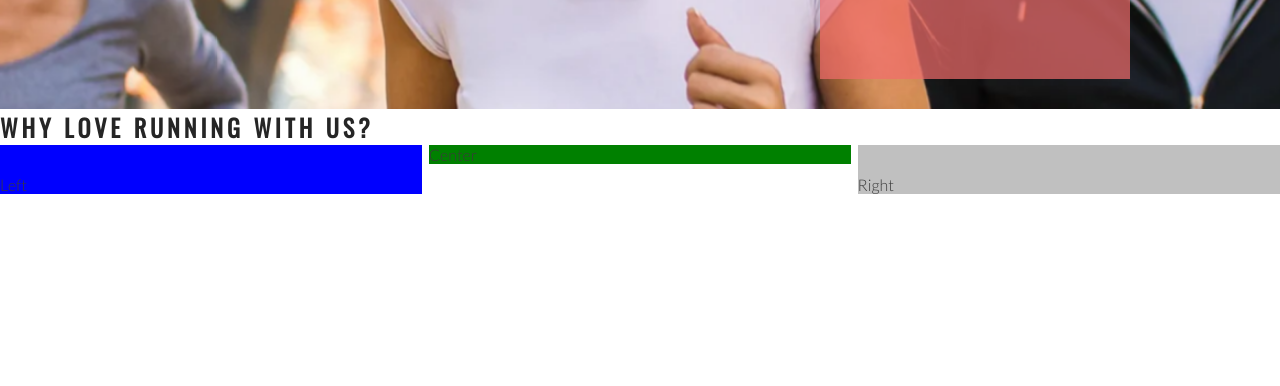
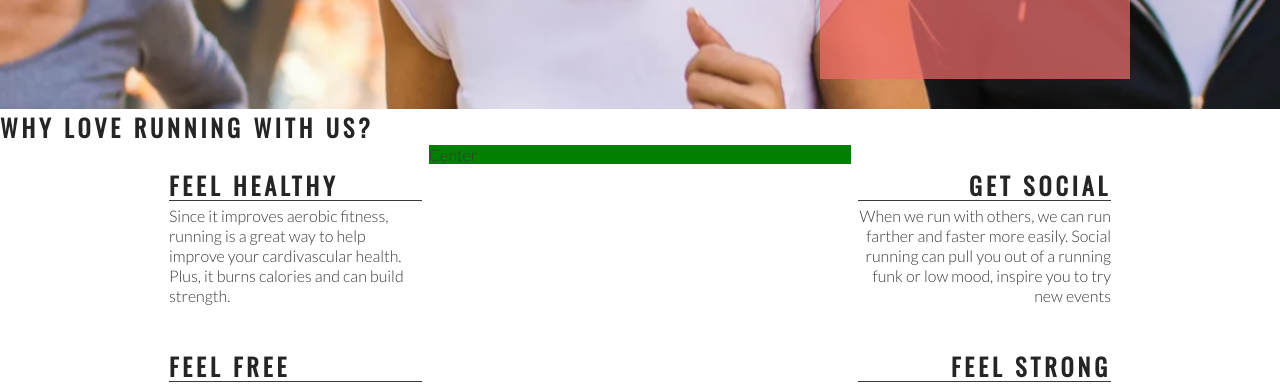
Before and after one commit to Themanintheback/love-running, a plain HTML site: page index.html in a window 1280 px wide. Shown: the part 566-952 px from the top of the page. Drawn offline with nearby package versions, Linux system fonts and the light colour scheme.

Commit message:
Add right about section content and style

```diff
--- a/assets/css/style.css
+++ b/assets/css/style.css
@@ -122,14 +122,12 @@ h1, h2 {
     padding-top: 30px;
     width: 33%;
     float: left;
-    background-color: blue
 }
 
 #right-about {
     padding-top: 30px;
     width: 33%;
     float: right;
-    background-color: silver
 }
 
 #center-about {
@@ -137,3 +135,33 @@ h1, h2 {
     margin: 0 auto;
     background-color: green
 }
+
+hr {
+    border-top: 1px solid #3a3a3a;
+    width:100%;
+    margin: 5px 0;
+}
+
+.left-about-heading {
+    width: 60%;
+    float: right;
+    line-height: 20px;
+    clear: both;
+    margin-bottom: 50px;
+}
+
+.right-about-heading {
+    width: 60%;
+    float: left;
+    line-height: 20px;
+    clear: both;
+    margin-bottom: 50px;
+}
+
+.right-about-heading h2 {
+    text-align: right;
+}
+
+.right-about-heading p {
+    text-align: right;
+}
--- a/index.html
+++ b/index.html
@@ -39,8 +39,39 @@
     </section>
     <section id="club-ethos">
         <h1>Why Love Running With Us?</h1>
-        <div id="left-about">Left</div>
-        <div id="right-about">Right</div>
+        <div id="left-about">
+            <div class="left-about-heading">
+                <h2>Feel Healthy</h2>
+                <hr>
+                <p>
+                    Since it improves aerobic fitness, running is a great way to help improve your cardivascular
+                    health. Plus, it burns calories and can build strength.
+                </p>
+            </div>
+            <div class="left-about-heading">
+                <h2>Feel Free</h2>
+                <hr>
+                <p>
+                    Physical exercise, running included, is known to release endorphins in the brain. Endorphins make energetic, more awake and, yes, happire.
+                </p>
+            </div>
+        </div>
+        <div id="right-about">
+            <div class="right-about-heading">
+                <h2>Get Social</h2>
+                <hr>
+                <p>
+                    When we run with others, we can run farther and faster more easily. Social running can pull you out
+                    of a running funk or low mood, inspire you to try new events</p>
+            </div>
+            <div class="right-about-heading">
+                <h2>Feel Strong</h2>
+                <hr>
+                <p>
+                    Running strengthens your heart by pumping blood more effectively through your body.
+                </p>
+            </div>
+        </div>
         <div id="center-about">Center</div>
     </section>
     <section>
```
